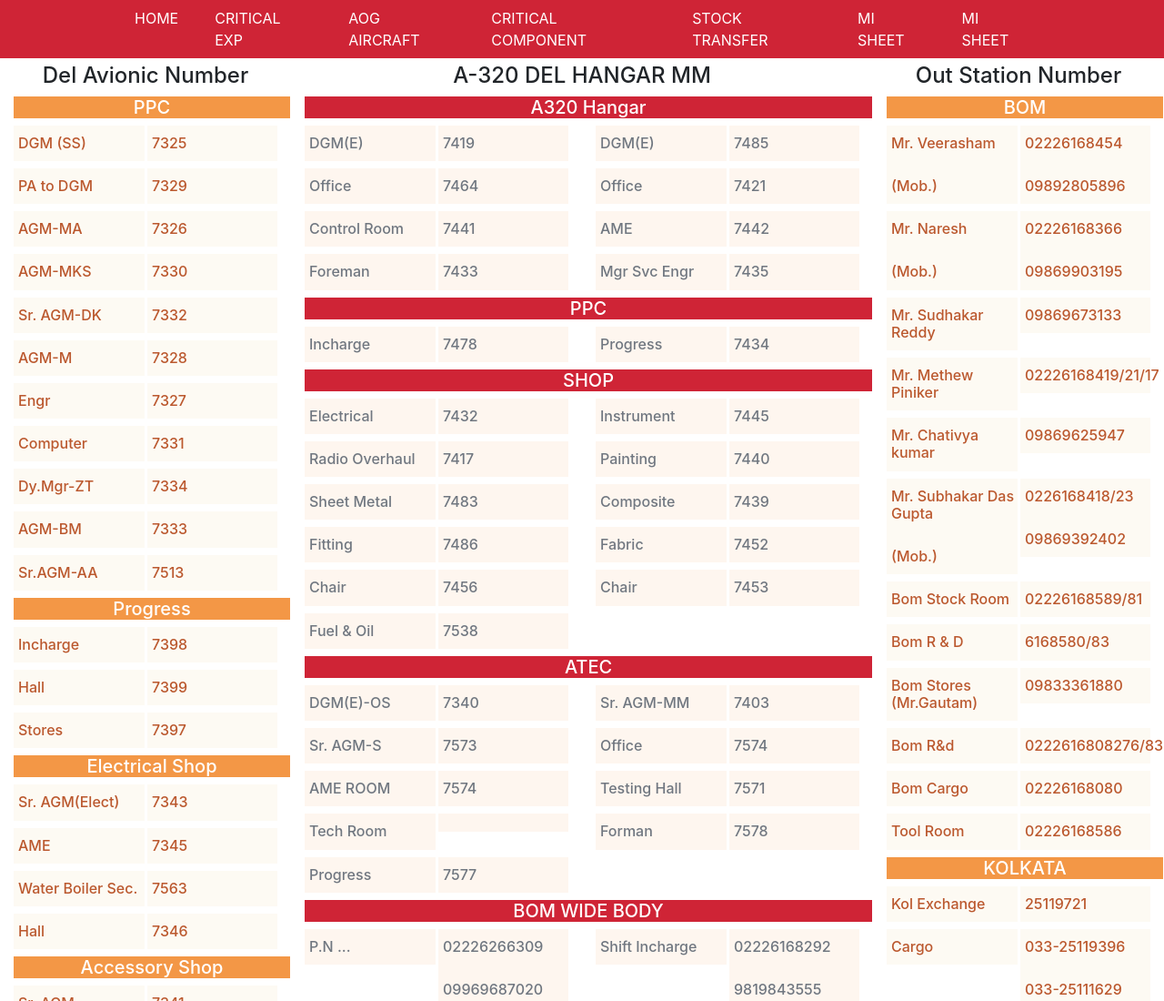
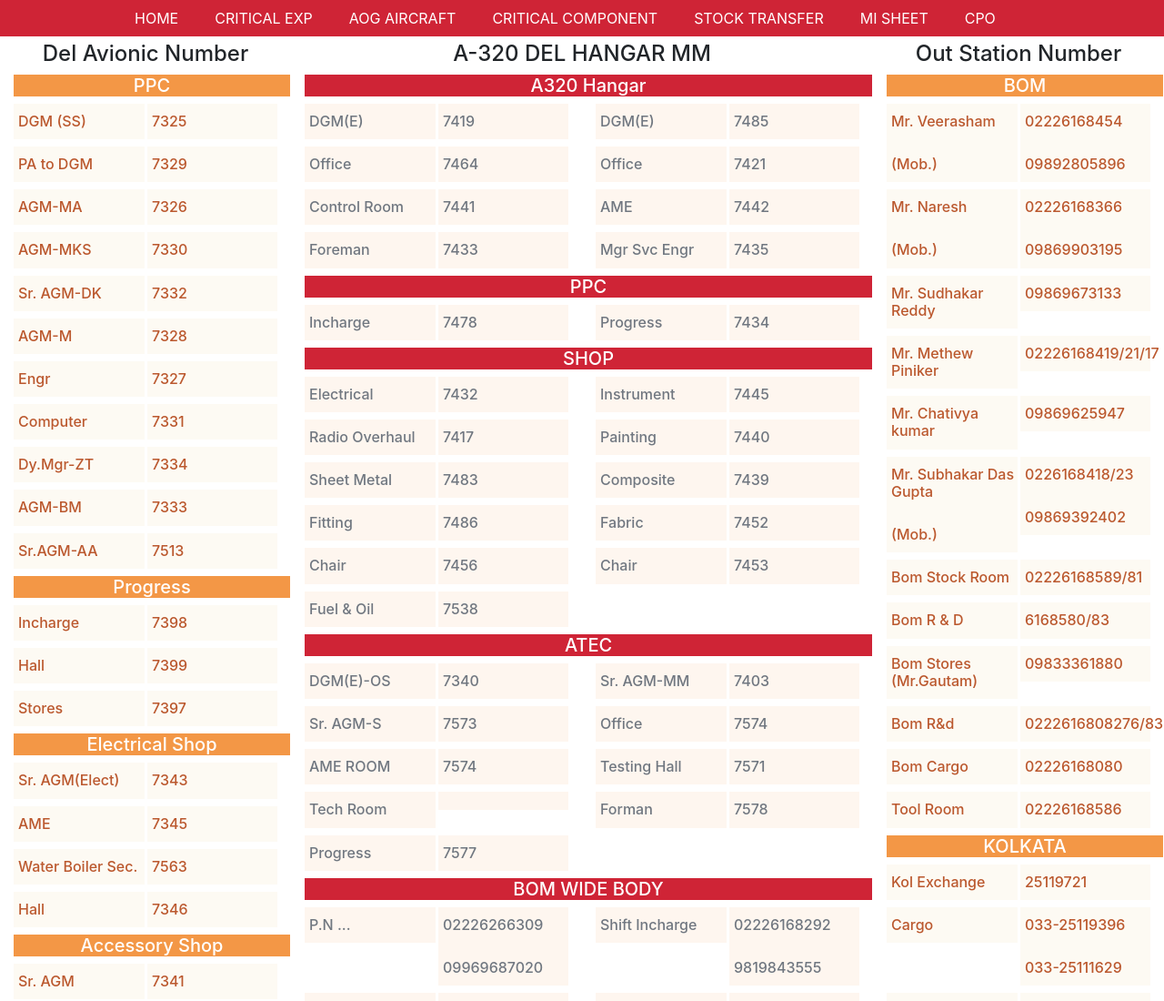
Before and after one commit to a320hangar/del-ppc, a plain HTML site: page index.html in a window 1280 px wide. Shown: the top 1100 px of the page at 91% size. Drawn offline with nearby package versions, Linux system fonts and the light colour scheme.

Commit message:
cpo link

```diff
--- a/index.html
+++ b/index.html
@@ -62,7 +62,7 @@
             </li>
             <li><a href="https://docs.google.com/spreadsheets/d/1jI8t3I6aBwImO2a03duBWSjmr-r8B2REh8wj_qlhHus/edit?ts=5bd18508#gid=0">STOCK TRANSFER</a></li>
             <li><a href="#">MI SHEET</a></li>
-          <li><a href="#">MI SHEET</a></li>
+          <li><a href="https://docs.google.com/spreadsheets/d/1jje7LWb6CkXzuC39r2YfTqgZb-Ah1M9Fe9NCxdLHgBs/edit#gid=0">CPO</a></li>
         </ul>
     </nav>
   </section>
```
